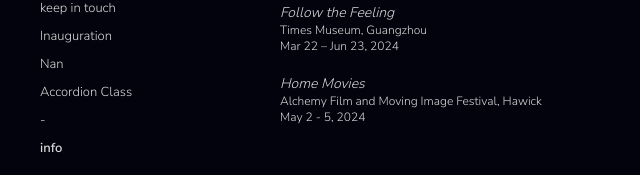
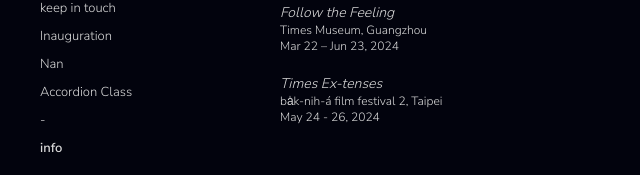
Before and after one commit to JAWeiss89/zuqiangPortfolioReact, a React (Create React App) app: page / in a window 1280 px wide. Shown: the part 237-412 px from the top of the page, without its empty margins (0-640 px from the left). Built offline with nearby package versions, Linux system fonts and the light colour scheme.

Commit message:
Update Home.js

```diff
--- a/src/Home.js
+++ b/src/Home.js
@@ -37,9 +37,9 @@ const Home = ({hideNav}) => {
             <p style={{margin:'0px', fontSize:'12px'}}>Mar 22 – Jun 23, 2024</p>
             <p></p>
 
-            <p style={{margin:'0px', fontSize:'14px'}}><a href="https://alchemyfilmandarts.org.uk/festival-2024-screenings-home-movies/" target="_blank" rel="noreferrer"><em>Home Movies</em></a></p>
-            <p style={{margin:'0px', fontSize:'12px'}}> Alchemy Film and Moving Image Festival, Hawick </p>
-            <p style={{margin:'0px', fontSize:'12px'}}>May 2 - 5, 2024</p>
+            <p style={{margin:'0px', fontSize:'14px'}}><a href="https://drive.google.com/file/d/1rRlZX-D3snkqnb9pJuvFnjcHWbDZRY-A/view" target="_blank" rel="noreferrer"><em>Times Ex-tenses</em></a></p>
+            <p style={{margin:'0px', fontSize:'12px'}}>ba̍k-nih-á film festival 2, Taipei </p>
+            <p style={{margin:'0px', fontSize:'12px'}}>May 24 - 26, 2024</p>
             <p></p>
 
             {/* <p style={{margin:'0px', fontSize:'14px'}}><a href="https://www.carpark.berlin/en" target="_blank" rel="noreferrer"><em>CARPARK</em></a></p>
```
